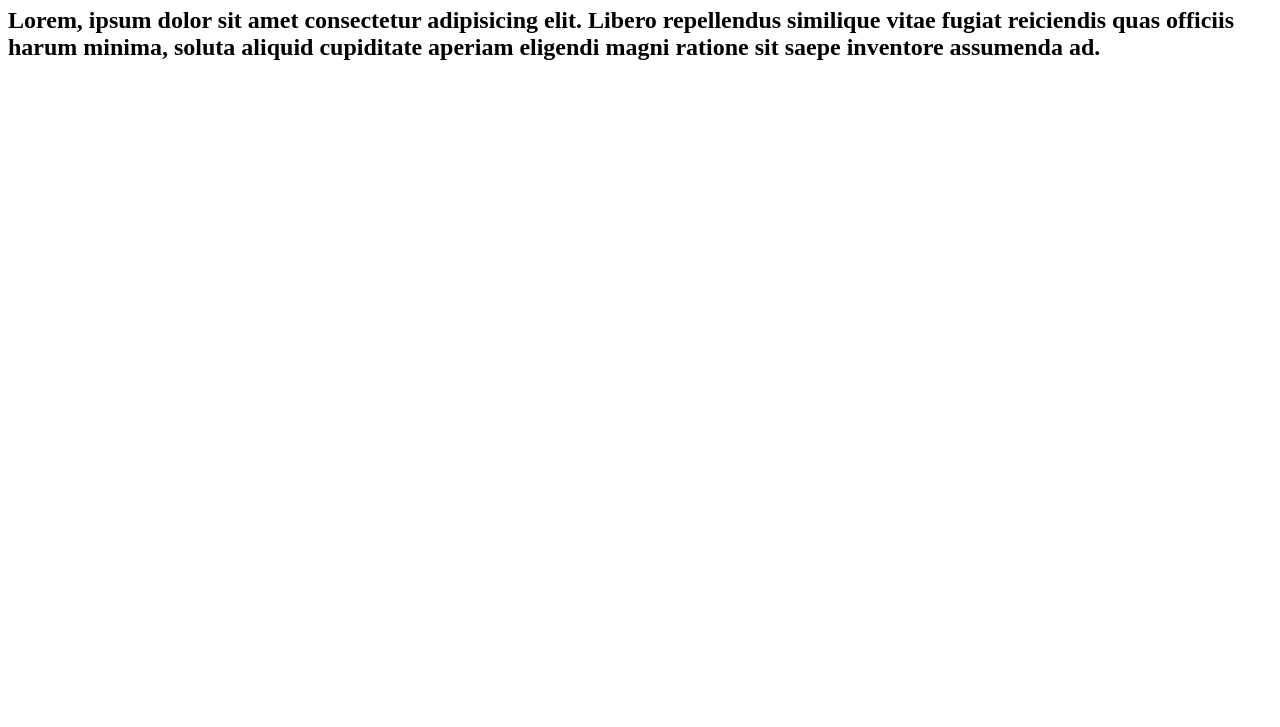
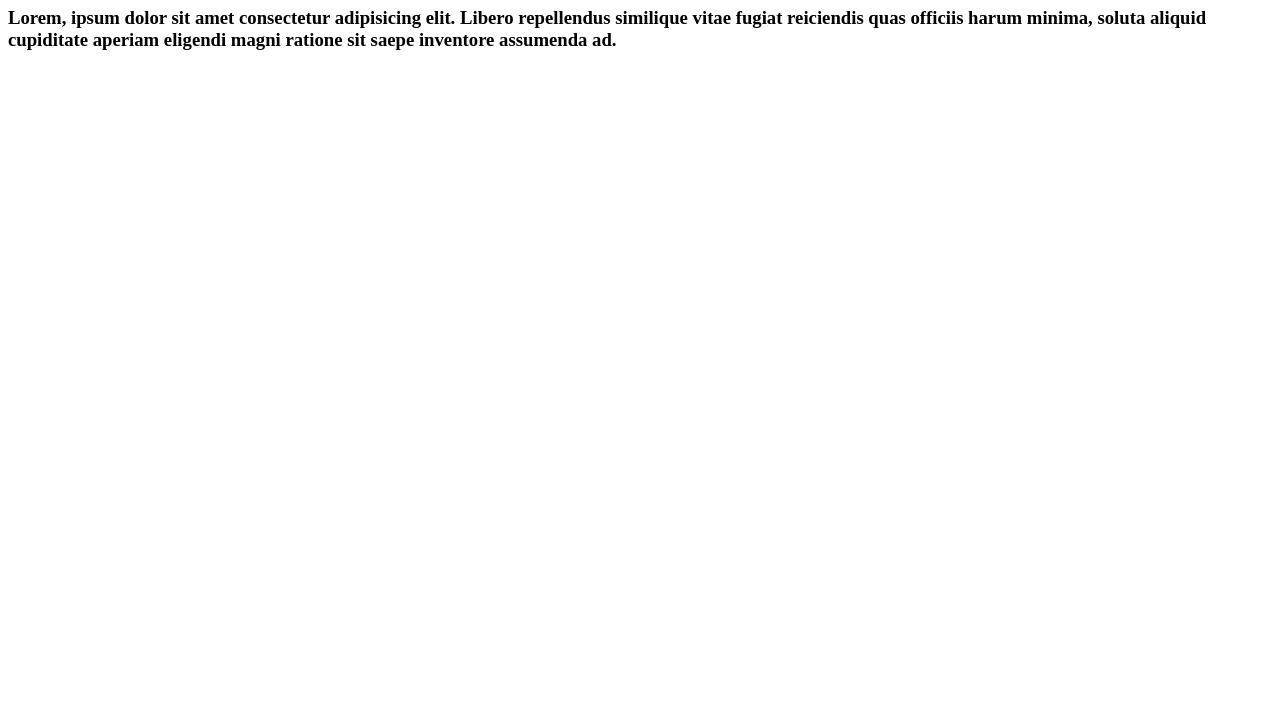
Before and after one commit to joaolenia/git-curso2, a plain HTML site: page index.html in a window 1280 px wide. Shown: the part 73-800 px from the top of the page. Drawn offline with Linux system fonts and the light colour scheme.

Commit message:
correção da solicitação

```diff
--- a/index.html
+++ b/index.html
@@ -7,6 +7,6 @@
 </head>
 <body>
    <h1>Hello world</h1>
-   <h2>Lorem, ipsum dolor sit amet consectetur adipisicing elit. Libero repellendus similique vitae fugiat reiciendis quas officiis harum minima, soluta aliquid cupiditate aperiam eligendi magni ratione sit saepe inventore assumenda ad.</h2>
+   <h3>Lorem, ipsum dolor sit amet consectetur adipisicing elit. Libero repellendus similique vitae fugiat reiciendis quas officiis harum minima, soluta aliquid cupiditate aperiam eligendi magni ratione sit saepe inventore assumenda ad.</h2>
 </body>
 </html>
```
